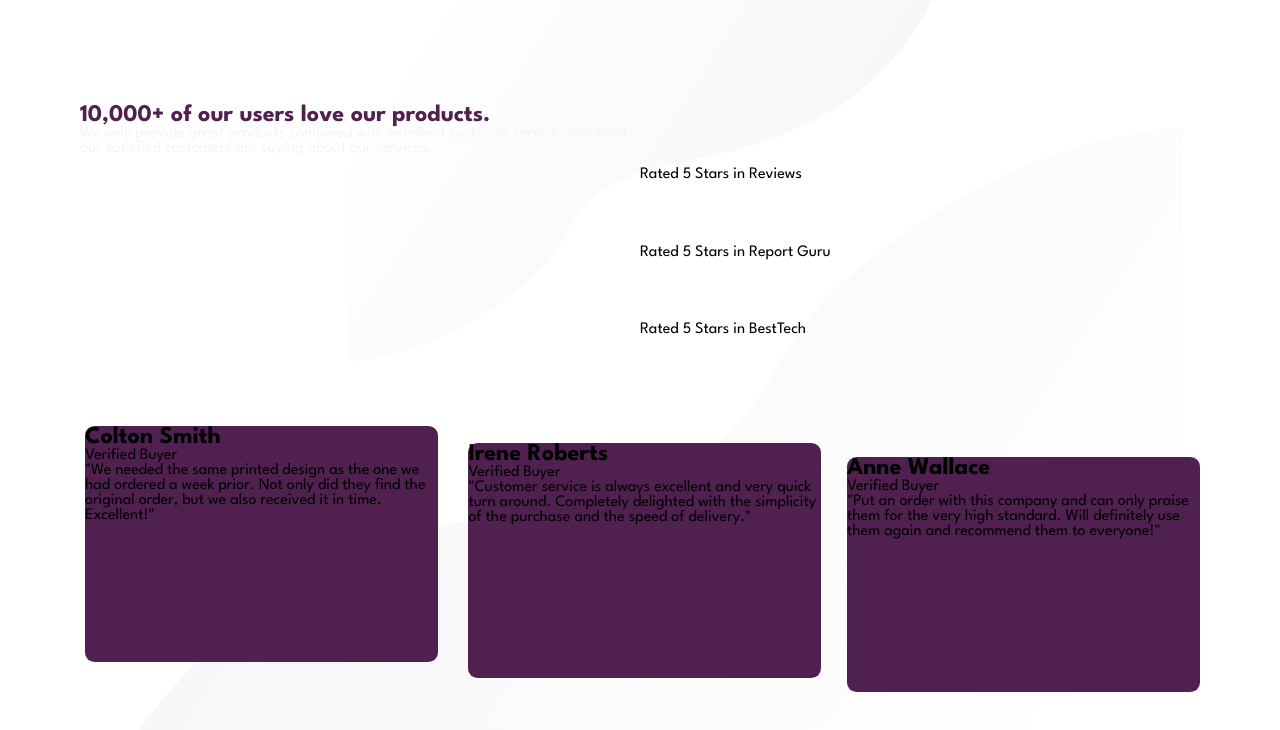
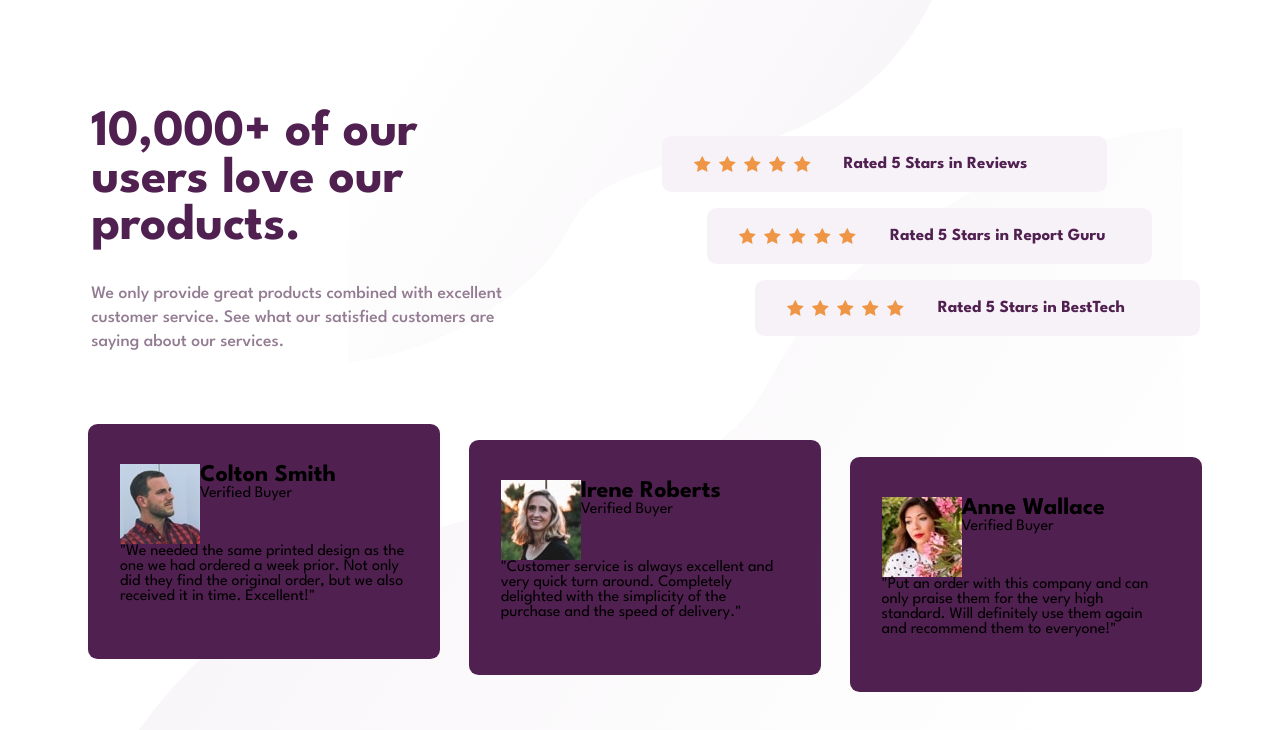
Before and after one commit to BraynnerM/social-proof-section-master, a React (Vite) app: page / in a window 1280 px wide. Shown: the top 730 px of the page. Built offline with nearby package versions, Linux system fonts and the light colour scheme.

Commit message:
finalizando parte desktop do projeto

```diff
--- a/src/App.jsx
+++ b/src/App.jsx
@@ -10,9 +10,36 @@ function App() {
       </div>
 
       <div className="rating">
-        <span>Rated 5 Stars in Reviews </span>
-        <span>Rated 5 Stars in Report Guru </span>
-        <span>Rated 5 Stars in BestTech</span>
+        <div className="rating-box">
+          <span className="rating-box-image">
+            <img src="./src/assets/icon-star.svg" alt="star" />
+            <img src="./src/assets/icon-star.svg" alt="star" />
+            <img src="./src/assets/icon-star.svg" alt="star" />
+            <img src="./src/assets/icon-star.svg" alt="star" />
+            <img src="./src/assets/icon-star.svg" alt="star" />
+          </span>
+          <p className="rating-box-text">Rated 5 Stars in Reviews</p>
+        </div>
+        <div className="rating-box">
+          <span className="rating-box-image">
+            <img src="./src/assets/icon-star.svg" alt="star" />
+            <img src="./src/assets/icon-star.svg" alt="star" />
+            <img src="./src/assets/icon-star.svg" alt="star" />
+            <img src="./src/assets/icon-star.svg" alt="star" />
+            <img src="./src/assets/icon-star.svg" alt="star" />
+          </span>
+          <p className="rating-box-text">Rated 5 Stars in Report Guru</p>
+        </div>
+        <div className="rating-box">
+          <span className="rating-box-image">
+            <img src="./src/assets/icon-star.svg" alt="star" />
+            <img src="./src/assets/icon-star.svg" alt="star" />
+            <img src="./src/assets/icon-star.svg" alt="star" />
+            <img src="./src/assets/icon-star.svg" alt="star" />
+            <img src="./src/assets/icon-star.svg" alt="star" />
+          </span>
+          <p className="rating-box-text">Rated 5 Stars in BestTech</p>
+        </div>
       </div>
 
     </div>
@@ -20,20 +47,35 @@ function App() {
     <div className="bottom-side">
 
       <span>
+        <div className="user">
+          <img src="./src/assets/image-colton.jpg" alt="user-photo" />
+          <div>
             <h2>Colton Smith</h2>
             <p>Verified Buyer</p>
+          </div>
+        </div>
         <p>"We needed the same printed design as the one we had ordered a week prior. Not only did they find the original order, but we also received it in time. Excellent!"</p>
       </span>
 
       <span>
+        <div className="user">
+          <img src="./src/assets/image-irene.jpg" alt="user-photo" />
+          <div>
             <h2>Irene Roberts</h2>
             <p>Verified Buyer</p>
+          </div>
+        </div>
         <p>"Customer service is always excellent and very quick turn around. Completely delighted with the simplicity of the purchase and the speed of delivery."</p>
       </span>
 
       <span>
+        <div className="user">
+          <img src="./src/assets/image-anne.jpg" alt="user-photo" />
+          <div>
             <h2>Anne Wallace</h2>
             <p>Verified Buyer</p>
+          </div>
+        </div>
         <p>"Put an order with this company and can only praise them for the very high standard. Will definitely use them again and recommend them to everyone!"</p>
       </span>
 
--- a/src/styles/components/app.sass
+++ b/src/styles/components/app.sass
@@ -7,7 +7,6 @@
     width: 70rem
     height: 37rem
 
-
     .top-side
         width: 100%
         height: 50%
@@ -16,45 +15,74 @@
         .title
             width: 100%
             height: 100%
+            margin: 0.3rem .7rem
             h1
                 color: variables.$h1-card-bg-color
+                font-size: 3.2rem
+                width: 21rem
 
             p
                 color: variables.$p-color
+                font-size: 1.1rem
+                font-weight: 500
+                width: 28rem
+                line-height: 1.5rem
+                margin-top: 2rem
 
         .rating
             width: 100%
-            height: 100%
+            height: 78.5%
             display: flex
             flex-direction: column
             justify-content: space-evenly
-            span:nth-child(1)
+            margin-top: 1rem
+            &-box
                 @include mixins.rating-box
+                display: flex
+                justify-content: space-between
+                align-items: center
+                padding-left: 1.5rem
+                &-image
+                    width:8.3rem
+                    height: 1rem
+                    display: flex
+                    justify-content: space-evenly
+                &-text
+                    color: variables.$h1-card-bg-color
+                    font-weight: 700
+                    font-size: 1.06rem
+            &-box:nth-child(1)
+                margin-left: .7rem
+                padding-right:5rem
 
-            span:nth-child(2)
+            &-box:nth-child(2)
+                margin-left: 3.5rem
+                padding-right:2.9rem
 
-            span:nth-child(3)
+            &-box:nth-child(3)
+                margin-left: 6.5rem
+                padding-right:4.7rem
 
     .bottom-side
         width: 100%
         height: 50%
         display: flex
         flex-direction: row
-        justify-content: center
+        gap: 1.8rem
         align-items: center
+        margin-left: .5rem
+
+        span
+            @include mixins.user-box
+            .user
+                display: flex
+
 
         span:nth-child(1)
-            @include mixins.user-box
-            margin-left:5px
-            margin-bottom: 8px
+            margin-bottom:.8rem
 
         span:nth-child(2)
-            @include mixins.user-box
-            margin-left:1.9rem
-            margin-top: 1.6rem
-
+            margin-top:1.2rem
 
         span:nth-child(3)
-            @include mixins.user-box
-            margin-left:1.6rem
             margin-top: 3.3rem
--- a/src/styles/mixins.sass
+++ b/src/styles/mixins.sass
@@ -1,10 +1,16 @@
 @import 'variables.sass'
+
+@mixin rating-box
+    background-color: $rating-bg-color
+    width: 27.8rem
+    height: 3.5rem
+    border: 0 solid
+    border-radius: 0.6rem
 
 @mixin user-box
     background-color: $h1-card-bg-color
-    width: 56.8rem
+    width: 22rem
     height: 14.7rem
     border: 0 solid
     border-radius: 0.6rem
-
-@mixin rating-box
+    padding: 2.5rem 2rem
--- a/src/styles/variables.sass
+++ b/src/styles/variables.sass
@@ -1,6 +1,6 @@
 $font-stack: 'League Spartan'
 $h1-card-bg-color: hsl(300, 43%, 22%)
 $sub-name-color: hsl(333, 80%, 67%)
-$rating-bg-color: hsl(303, 10%, 53%)
-$p-color: hsl(300, 24%, 96%)
+$p-color: hsl(303, 10%, 53%)
+$rating-bg-color: hsl(300, 24%, 96%)
 $name-color: hsl(0, 0%, 100%)
```
Lines whose indentation alone changed are shown as unchanged.
